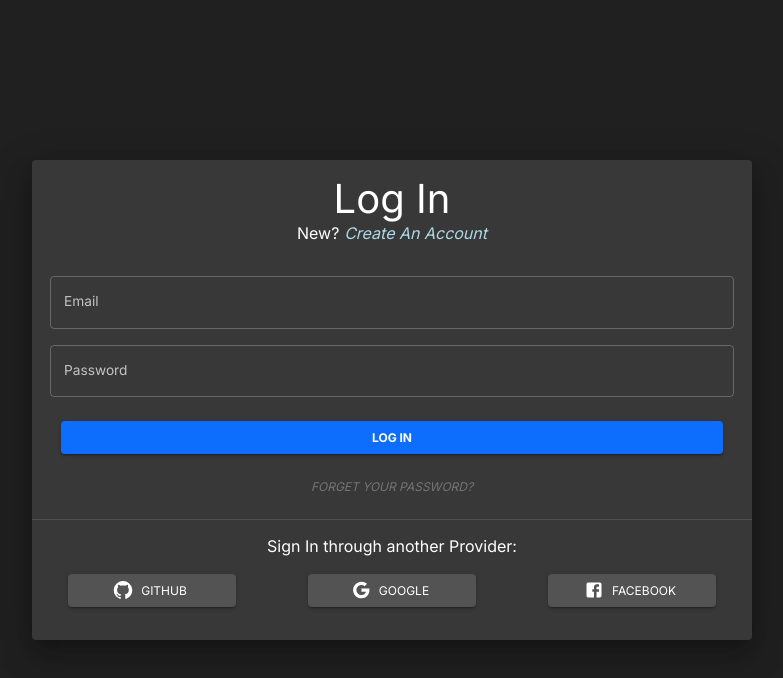
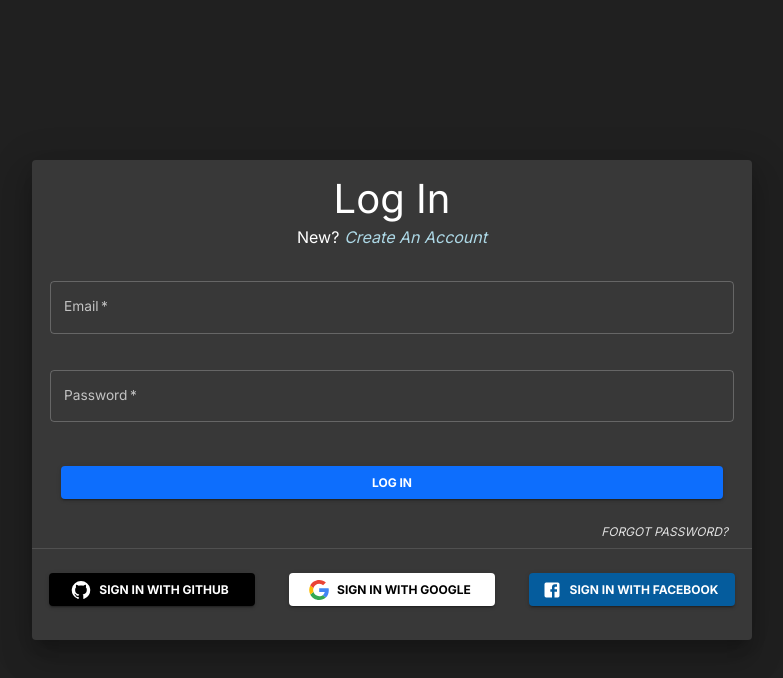
Before and after one commit to KodyAnderson1/ApplicationTracker, a React (Create React App) app in the folder client/: page /login in a window 1280 px wide. Shown: the top 678 px of the page, without its empty margins (248-1031 px from the left). Built offline with nearby package versions, Linux system fonts and the light colour scheme; no server answers.

Commit message:
Formik & yup on log in and sign up

```diff
--- a/client/package.json
+++ b/client/package.json
@@ -13,19 +13,17 @@
     "@testing-library/jest-dom": "^5.16.5",
     "@testing-library/react": "^13.4.0",
     "@testing-library/user-event": "^13.5.0",
-    "moment": "^2.29.4",
+    "formik": "^2.2.9",
     "react": "^18.2.0",
     "react-datepicker": "^4.8.0",
     "react-dom": "^18.2.0",
-    "react-hook-form": "^7.42.1",
-    "react-moment": "^1.1.3",
     "react-redux": "^8.0.5",
     "react-router-dom": "^6.6.2",
     "react-scripts": "5.0.1",
     "react-toastify": "^9.1.1",
     "redux": "^4.2.0",
     "web-vitals": "^2.1.4",
-    "zod": "^3.20.2"
+    "yup": "^0.32.11"
   },
   "scripts": {
     "start": "react-scripts start",
--- a/client/src/components/BreakdownChart.jsx
+++ b/client/src/components/BreakdownChart.jsx
@@ -12,13 +12,7 @@ const BreakdownChart = ({ isDashboard = false, data = {}, total = 0 }) => {
 
   if (!data) return "Loading...";
 
-  const colors = [
-    theme.palette.secondary[500],
-    theme.palette.secondary[100],
-    theme.palette.secondary[300],
-    theme.palette.secondary[500],
-    theme.palette.secondary[300],
-  ];
+  const colors = ["#d32f2f", theme.palette.secondary[500], "#0288d1", "#ff9800", "green"];
 
   // data = data.filter((element) => element !== "total");
 
@@ -101,7 +95,7 @@ const BreakdownChart = ({ isDashboard = false, data = {}, total = 0 }) => {
             justify: false,
             translateX: isDashboard ? 20 : 0,
             translateY: isDashboard ? 50 : 56,
-            itemsSpacing: 0,
+            itemsSpacing: 1,
             itemWidth: 85,
             itemHeight: 18,
             itemTextColor: "#999",
--- a/client/src/components/LoginForm.jsx
+++ b/client/src/components/LoginForm.jsx
@@ -7,25 +7,52 @@ import {
   Paper,
   Stack,
   TextField,
-  Tooltip,
   Typography,
   Link,
+  SvgIcon,
+  useTheme,
 } from "@mui/material";
-import GoogleIcon from "@mui/icons-material/Google";
 import GitHubIcon from "@mui/icons-material/GitHub";
 import FacebookIcon from "@mui/icons-material/Facebook";
 import { Link as RouterLink } from "react-router-dom";
+import { useFormik } from "formik";
+import * as Yup from "yup";
 
 const LoginForm = () => {
+  const theme = useTheme();
+
+  const formik = useFormik({
+    initialValues: {
+      email: "",
+      password: "",
+    },
+    // Validate Form
+    validationSchema: Yup.object({
+      email: Yup.string()
+        .max(30, "Email cannot be more than 30 characters!")
+        .email("Invalid Email")
+        .required("Email is Required!"),
+      password: Yup.string()
+        .max(50, "password cannot be more than 50 characters!")
+        .min(8, "Must be at least 8 characters long!")
+        .required("Password is Required!"),
+    }),
+
+    // Submit Form
+    onSubmit: (values) => {
+      console.log(values);
+    },
+  });
+
   return (
-    <>
+    <Box component="form">
       <Paper elevation={20} sx={{ width: "45rem", height: "30rem" }}>
         <Box justifyContent="center" alignItems="center" display="flex">
           <Typography sx={{ marginTop: "1rem" }} variant="h1">
             Log In
           </Typography>
         </Box>
-        <Box justifyContent="center" alignItems="center" display="flex">
+        <Box justifyContent="center" alignItems="center" display="flex" marginTop=".3rem">
           <Typography variant="h5">New?</Typography>
           <Link
             underline="hover"
@@ -44,21 +71,31 @@ const LoginForm = () => {
         <Stack gap={2} sx={{ marginTop: "2rem" }}>
           <Box display="flex" justifyContent="center" color="black">
             <TextField
+              required
+              error={formik.errors.email}
+              helperText={`${formik.errors.email ? formik.errors.email : " "}`}
               sx={{ width: "95%" }}
               name="email"
-              id="email-login"
+              id="email-logIn"
               label="Email"
               variant="outlined"
+              value={formik.values.email}
+              onChange={formik.handleChange}
             />
           </Box>
           <Box display="flex" justifyContent="center">
             <TextField
-              sx={{ color: "black", width: "95%" }}
-              fullWidth
+              required
+              error={formik.errors.password}
+              helperText={`${formik.errors.password ? formik.errors.password : " "}`}
+              type="password"
+              sx={{ width: "95%" }}
               name="password"
-              id="password-login"
+              id="password-signUp"
               label="Password"
               variant="outlined"
+              value={formik.values.password}
+              onChange={formik.handleChange}
             />
           </Box>
           <Box display="flex" justifyContent="center">
@@ -73,39 +110,82 @@ const LoginForm = () => {
               Log In
             </Button>
           </Box>
-          <Box sx={{ justifyContent: "center", alignItems: "center", display: "flex" }}>
-            <Button sx={{ fontStyle: "italic", color: "white" }} variant="text" disabled>
-              Forget your password?
+          <Box justifyContent="end" display="flex" marginRight="1rem">
+            <Button
+              onClick={formik.handleSubmit}
+              sx={{
+                fontStyle: "italic",
+                color: `${theme.palette.grey[300]}`,
+                marginBottom: "-1rem",
+              }}
+              variant="text">
+              Forgot password?
             </Button>
           </Box>
           <Divider />
           <ProviderSignIn />
         </Stack>
       </Paper>
-    </>
+    </Box>
   );
 };
 
 export function ProviderSignIn() {
+  const gridItemStyles = { display: "flex", justifyContent: "center" };
+  const initialText = "Sign In With";
   return (
     <>
-      <Box display="flex" justifyContent="center">
-        <Typography variant="h5">Sign In through another Provider:</Typography>
-      </Box>
-      <Grid container>
-        <Grid item xs={4} sx={{ display: "flex", justifyContent: "center" }}>
-          <Button sx={{ width: "70%" }} variant="contained" startIcon={<GitHubIcon />}>
-            GitHub
+      <Grid container sx={{ marginTop: ".5rem" }}>
+        <Grid item xs={4} sx={gridItemStyles}>
+          <Button
+            sx={{ width: "86%", backgroundColor: "black", fontWeight: "bold" }}
+            variant="contained"
+            startIcon={<GitHubIcon />}>
+            {`${initialText} GitHub`}
           </Button>
         </Grid>
-        <Grid item xs={4} sx={{ display: "flex", justifyContent: "center" }}>
-          <Button variant="contained" sx={{ width: "70%" }} startIcon={<GoogleIcon />}>
-            Google
+        <Grid item xs={4} sx={gridItemStyles}>
+          <Button
+            variant="contained"
+            sx={{ width: "86%", backgroundColor: "white", color: "black", fontWeight: "bold" }}
+            startIcon={
+              <SvgIcon>
+                <svg
+                  xmlns="http://www.w3.org/2000/svg"
+                  viewBox="0 0 326667 333333"
+                  shapeRendering="geometricPrecision"
+                  textRendering="geometricPrecision"
+                  imageRendering="optimizeQuality"
+                  fillRule="evenodd"
+                  clipRule="evenodd">
+                  <path
+                    d="M326667 170370c0-13704-1112-23704-3518-34074H166667v61851h91851c-1851 15371-11851 38519-34074 54074l-311 2071 49476 38329 3428 342c31481-29074 49630-71852 49630-122593m0 0z"
+                    fill="#4285f4"
+                  />
+                  <path
+                    d="M166667 333333c44999 0 82776-14815 110370-40370l-52593-40742c-14074 9815-32963 16667-57777 16667-44074 0-81481-29073-94816-69258l-1954 166-51447 39815-673 1870c27407 54444 83704 91852 148890 91852z"
+                    fill="#34a853"
+                  />
+                  <path
+                    d="M71851 199630c-3518-10370-5555-21482-5555-32963 0-11482 2036-22593 5370-32963l-93-2209-52091-40455-1704 811C6482 114444 1 139814 1 166666s6482 52221 17777 74814l54074-41851m0 0z"
+                    fill="#fbbc04"
+                  />
+                  <path
+                    d="M166667 64444c31296 0 52406 13519 64444 24816l47037-45926C249260 16482 211666 1 166667 1 101481 1 45185 37408 17777 91852l53889 41853c13520-40185 50927-69260 95001-69260m0 0z"
+                    fill="#ea4335"
+                  />
+                </svg>
+              </SvgIcon>
+            }>
+            {`${initialText} Google`}
           </Button>
         </Grid>
-        <Grid item xs={4} sx={{ display: "flex", justifyContent: "center" }}>
-          <Button variant="contained" sx={{ width: "70%" }} startIcon={<FacebookIcon />}>
-            Facebook
+        <Grid item xs={4} sx={gridItemStyles}>
+          <Button
+            variant="contained"
+            sx={{ width: "86%", backgroundColor: "#055C9D", fontWeight: "bold" }}
+            startIcon={<FacebookIcon />}>
+            {`${initialText} Facebook`}
           </Button>
         </Grid>
       </Grid>
--- a/client/src/components/SignUpForm.jsx
+++ b/client/src/components/SignUpForm.jsx
@@ -1,27 +1,48 @@
 import { Box, Button, Link, Paper, Stack, TextField, Typography } from "@mui/material";
-import HowToRegIcon from "@mui/icons-material/HowToReg";
 import { Link as RouterLink } from "react-router-dom";
+import { useFormik } from "formik";
+import * as Yup from "yup";
 import React from "react";
 
-const fields = {
-  firstName: "First Name",
-  lastName: "Last Name",
-  email: "Email",
-  password: "Password",
-};
+const SignUpForm = () => {
+  const formik = useFormik({
+    initialValues: {
+      firstName: "",
+      lastName: "",
+      email: "",
+      password: "",
+    },
+    // Validate Form
+    validationSchema: Yup.object({
+      firstName: Yup.string()
+        .max(30, "Name cannot be more than 30 characters!")
+        .required("First Name is Required!"),
+      lastName: Yup.string()
+        .max(30, "Name cannot be more than 30 characters!")
+        .required("Last Name is Required!"),
+      email: Yup.string()
+        .max(30, "Email cannot be more than 30 characters!")
+        .email("Invalid Email")
+        .required("Email is Required!"),
+      password: Yup.string()
+        .max(50, "password cannot be more than 50 characters!")
+        .min(8, "Must be at least 8 characters long!")
+        .required("Password is Required!"),
+    }),
 
-const keys = Object.keys(fields);
+    // Submit Form
+    onSubmit: (values) => {
+      console.log(values);
+    },
+  });
 
-const SignUpForm = () => {
+  // console.log(formik.errors);
+
   return (
-    <>
+    <Box component="form" id="signUpForm">
       <Paper elevation={20} sx={{ width: "30rem", height: "50rem" }}>
         <Box display="block" width="15rem" margin="auto" height="15rem">
-          <svg
-            class="svg-icon"
-            viewBox="0 0 1024 1024"
-            version="1.1"
-            xmlns="http://www.w3.org/2000/svg">
+          <svg viewBox="0 0 1024 1024" version="1.1" xmlns="http://www.w3.org/2000/svg">
             <path
               fill="white"
               d="M632.555 583.662a334.724 334.724 0 0 1 34.43 15.764c13.844 7.312 19.14 24.463 11.828 38.308-7.312 13.845-24.463 19.14-38.308 11.829-39.825-21.033-84.256-32.18-130.354-32.18-134.46 0-249.156 95.628-274.315 225.944-2.968 15.373-17.837 25.43-33.21 22.462-15.374-2.968-25.43-17.837-22.462-33.21 22.237-115.181 102.51-207.796 207.629-248.892-76.518-42.868-128.233-124.698-128.233-218.602 0-138.316 112.198-250.435 250.592-250.435 138.392 0 250.59 112.12 250.59 250.435 0 93.886-51.695 175.702-128.187 218.577z m71.487-218.577c0-106.992-86.804-193.735-193.89-193.735-107.088 0-193.892 86.742-193.892 193.735 0 106.992 86.804 193.734 193.892 193.734 107.086 0 193.89-86.743 193.89-193.734z m12.694 346.77V626.83a28.26 28.26 0 0 1 3.87-14.324 28.468 28.468 0 0 1 10.175-10.174 28.26 28.26 0 0 1 14.324-3.87 28.26 28.26 0 0 1 14.324 3.87 28.468 28.468 0 0 1 10.174 10.174 28.26 28.26 0 0 1 3.87 14.324v85.025h84.179c15.656 0 28.348 12.692 28.348 28.349 0 15.656-12.692 28.348-28.348 28.348h-84.18v84.08a28.26 28.26 0 0 1-3.87 14.324 28.468 28.468 0 0 1-10.173 10.174 28.26 28.26 0 0 1-14.324 3.87 28.26 28.26 0 0 1-14.324-3.87 28.468 28.468 0 0 1-10.175-10.174 28.26 28.26 0 0 1-3.87-14.324v-84.08h-85.124c-15.656 0-28.348-12.692-28.348-28.348 0-15.657 12.692-28.349 28.348-28.349h85.124z"
@@ -34,23 +55,67 @@ const SignUpForm = () => {
             Register
           </Typography>
         </Box>
-        <Stack gap={5} sx={{ marginTop: "2rem" }}>
-          {keys.map((element) => {
-            return (
-              <Box key={element} display="flex" justifyContent="center" color="black">
+        <Stack gap={3} sx={{ marginTop: "2rem" }}>
+          <Box display="flex" justifyContent="center" color="black">
             <TextField
               required
+              error={formik.errors.firstName}
+              helperText={`${formik.errors.firstName ? formik.errors.firstName : " "}`}
               sx={{ width: "75%" }}
-                  name={`${element}`}
-                  id={`${element}-login`}
-                  label={`${fields[element]}`}
+              name="firstName"
+              id="firstName-signUp"
+              label="First Name"
               variant="standard"
+              value={formik.values.firstName}
+              onChange={formik.handleChange}
             />
           </Box>
-            );
-          })}
+          <Box display="flex" justifyContent="center" color="black">
+            <TextField
+              required
+              error={formik.errors.lastName}
+              helperText={`${formik.errors.lastName ? formik.errors.lastName : " "}`}
+              sx={{ width: "75%" }}
+              name="lastName"
+              id="lastName-signUp"
+              label="Last Name"
+              variant="standard"
+              value={formik.values.lastName}
+              onChange={formik.handleChange}
+            />
+          </Box>
+          <Box display="flex" justifyContent="center" color="black">
+            <TextField
+              required
+              error={formik.errors.email}
+              helperText={`${formik.errors.email ? formik.errors.email : " "}`}
+              sx={{ width: "75%" }}
+              name="email"
+              id="email-signUp"
+              label="Email"
+              variant="standard"
+              value={formik.values.email}
+              onChange={formik.handleChange}
+            />
+          </Box>
+          <Box display="flex" justifyContent="center" color="black">
+            <TextField
+              required
+              error={formik.errors.password}
+              helperText={`${formik.errors.password ? formik.errors.password : " "}`}
+              type="password"
+              sx={{ width: "75%" }}
+              name="password"
+              id="password-signUp"
+              label="Password"
+              variant="standard"
+              value={formik.values.password}
+              onChange={formik.handleChange}
+            />
+          </Box>
           <Box display="flex" justifyContent="center" marginTop="1rem">
             <Button
+              onClick={formik.handleSubmit}
               variant="outlined"
               size="large"
               sx={{
@@ -78,8 +143,25 @@ const SignUpForm = () => {
           </Box>
         </Stack>
       </Paper>
-    </>
+    </Box>
   );
 };
 
 export default SignUpForm;
+
+{
+  /* {keys.map((element) => {
+            return (
+              <Box key={element} display="flex" justifyContent="center" color="black">
+                <TextField
+                  required
+                  sx={{ width: "75%" }}
+                  name={`${element}`}
+                  id={`${element}-login`}
+                  label={`${fields[element]}`}
+                  variant="standard"
+                />
+              </Box>
+            );
+          })} */
+}
--- a/client/src/scenes/dashboard/index.jsx
+++ b/client/src/scenes/dashboard/index.jsx
@@ -1,7 +1,7 @@
 import React from "react";
 import FlexBetween from "components/FlexBetween";
 import Header from "components/Header";
-import { Dataset, PersonAdd, Assessment, Update, Search } from "@mui/icons-material";
+import { Dataset, PersonAdd, Assessment, Update, Search, Block } from "@mui/icons-material";
 import { Box, Button, Typography, useTheme, useMediaQuery } from "@mui/material";
 import { DataGrid } from "@mui/x-data-grid";
 import { useGetDashboardQuery } from "state/api";
@@ -165,7 +165,7 @@ const Dashboard = () => {
           title="Rejected"
           value={data?.rejected || 0}
           description=""
-          icon={<Assessment sx={{ color: theme.palette.secondary[300], fontSize: "26px" }} />}
+          icon={<Block sx={{ color: theme.palette.secondary[300], fontSize: "26px" }} />}
         />
 
         {/* ROW 2 */}
--- a/client/src/scenes/newApplications/index.jsx
+++ b/client/src/scenes/newApplications/index.jsx
@@ -32,7 +32,7 @@ const NewApplications = () => {
             sx={{ display: "flex", justifyContent: "center" }}>
             Last 5 Applications
           </Typography>
-          <ListOfApplications limit={-5} />
+          <ListOfApplications limit={-7} />
         </Grid>
       </Grid>
     </Box>
```
Also changed, not shown: client/src/theme.js (+9 -0 lines), 2 other files (tests, documents, lock files or other folders). Lines whose indentation alone changed are shown as unchanged.
